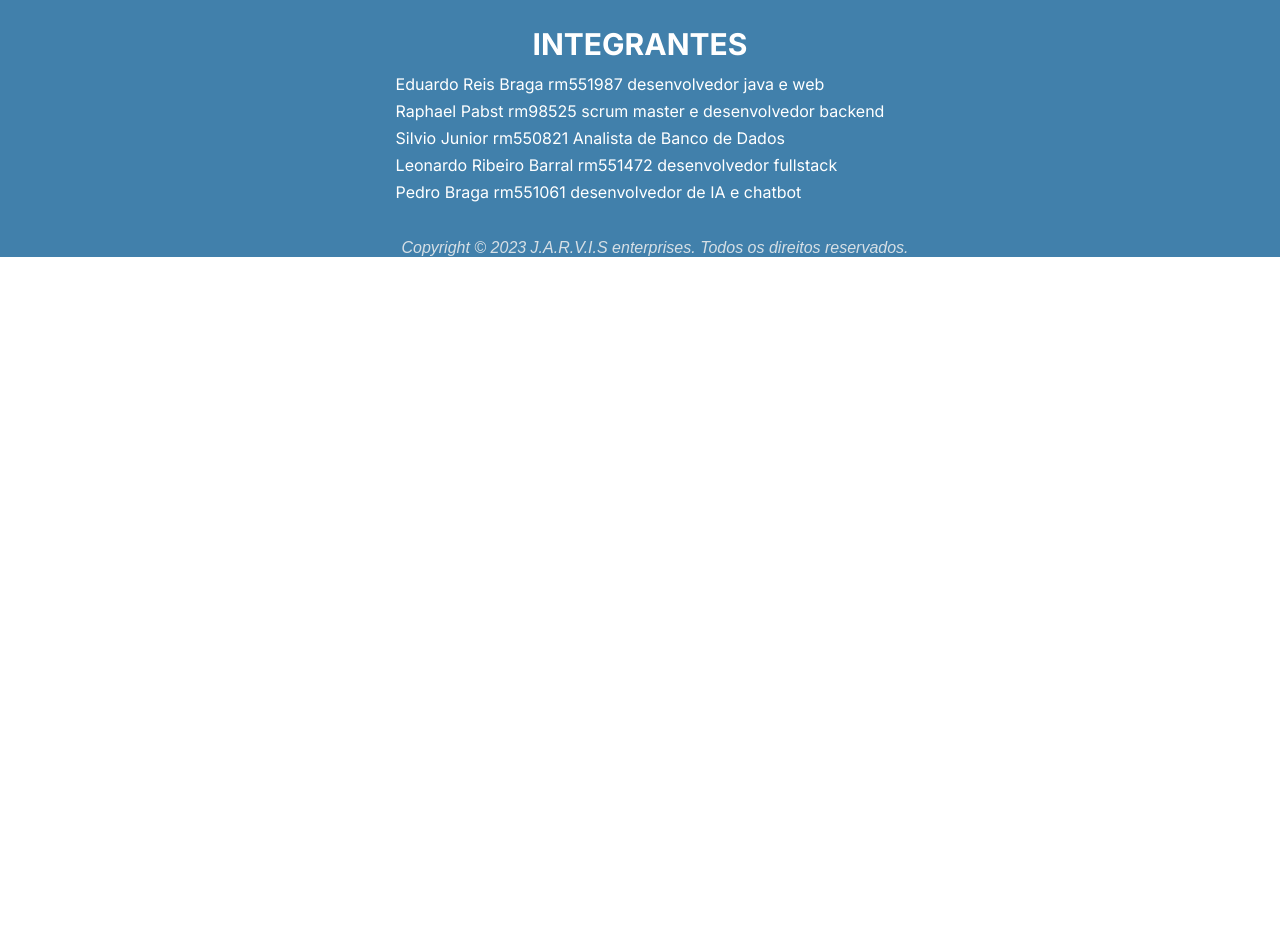
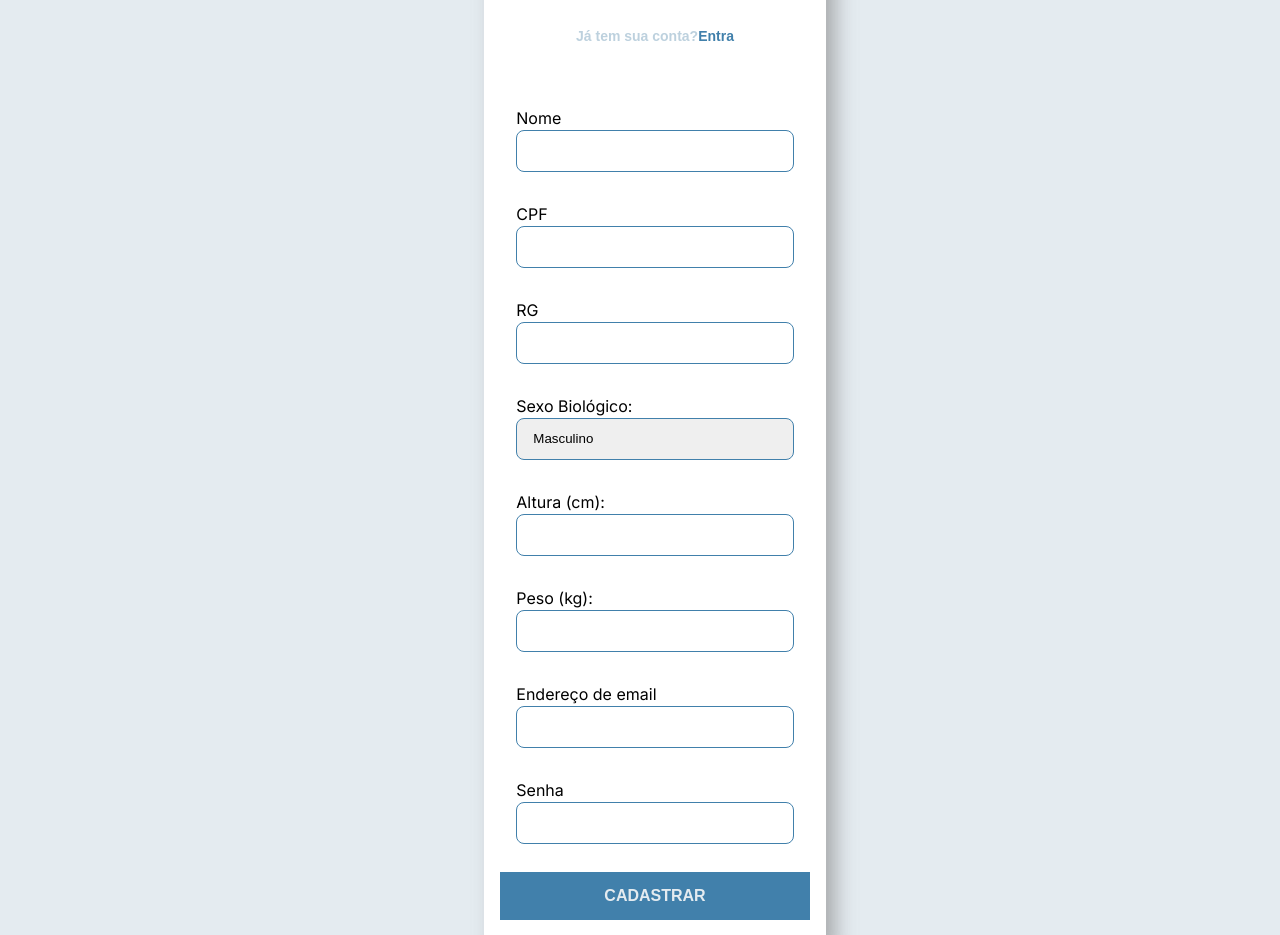
Before and after one commit to Edurb23/Jarvis, a Next.js app: page /cadastro in a window 1280 px wide. Shown: the part 357-1292 px from the top of the page. Before the commit the page ends 800 px from the top, so only its background shows below. Built offline with nearby package versions, Linux system fonts and the light colour scheme.

Commit message:
finalizando o cadastro

```diff
--- /dev/null
+++ b/src/app/cadastro/cadastro.scss
@@ -0,0 +1,199 @@
+@import '../../app/css/main.scss';
+@import '../../app/css/cores';
+@import '../../app/css/fonte';
+
+.fundo-cadastro{
+    .caixa-cadastro{
+        display: flex;
+        justify-content: center;
+        align-items: center;
+        width: 100%;
+        padding: 15px;
+        background-color: #e4ebf0;
+
+        div{
+            border-radius: 4px;
+            background-color: #FFFFFF;
+            padding: 1rem;
+            box-shadow: 10px 6px 20px 0 #8b8b8ba6;
+
+            .titulo-cadastro{
+                font-family: $principal-font;
+                font-size: 2rem;
+                font-weight: bold;
+                color: $text-color;
+                margin: 1.5rem 0 1rem;
+                text-align: center;
+                box-shadow: none;
+            }
+            .subtitulo-cadastro{
+                font-size: 0.875rem;
+                margin: 1rem 0;
+                .link-cadastro{
+                    text-decoration: none;
+                    color: $cor-principal;
+                    &:hover{
+                       text-decoration: underline;
+
+                    }
+               }
+            }
+            .nome{
+                box-sizing: border-box;
+                display: flex;
+                flex-direction: column;
+                position: relative;
+                box-shadow: none;
+                label{
+                    padding-bottom: 2px;
+                }
+                input{
+                    appearance: none;
+                    border-radius: 0.5rem;
+                    line-height: 1.5rem;
+                    padding: 0.5rem 1rem 0.5rem;
+                    border: 1px solid $cor-principal;
+                }
+            }
+            .cpf{
+                box-sizing: border-box;
+                display: flex;
+                flex-direction: column;
+                position: relative;
+                box-shadow: none;
+                label{
+                    padding-bottom: 2px;
+                }
+                input{
+                    appearance: none;
+                    border-radius: 0.5rem;
+                    line-height: 1.5rem;
+                    padding: 0.5rem 1rem 0.5rem;
+                    border: 1px solid $cor-principal;
+                }
+            }
+            .rg{
+                box-sizing: border-box;
+                display: flex;
+                flex-direction: column;
+                position: relative;
+                box-shadow: none;
+                label{
+                    padding-bottom: 2px;
+                }
+                input{
+                    appearance: none;
+                    border-radius: 0.5rem;
+                    line-height: 1.5rem;
+                    padding: 0.5rem 1rem 0.5rem;
+                    border: 1px solid $cor-principal;
+                }
+            }
+            .sexoBiologico{
+                box-sizing: border-box;
+                display: flex;
+                flex-direction: column;
+                position: relative;
+                box-shadow: none;
+                label{
+                    padding-bottom: 2px;
+                }
+                select {
+                    appearance: none;
+                    border-radius: 0.5rem;
+                    line-height: 1.5rem;
+                    padding: 0.5rem 1rem 0.5rem;
+                    border: 1px solid $cor-principal;
+                }
+            }
+            .altura{
+                box-sizing: border-box;
+                display: flex;
+                flex-direction: column;
+                position: relative;
+                box-shadow: none;
+                label{
+                    padding-bottom: 2px;
+                }
+                input{
+                    appearance: none;
+                    border-radius: 0.5rem;
+                    line-height: 1.5rem;
+                    padding: 0.5rem 1rem 0.5rem;
+                    border: 1px solid $cor-principal;
+                }
+            }
+            .peso{
+                box-sizing: border-box;
+                display: flex;
+                flex-direction: column;
+                position: relative;
+                box-shadow: none;
+                label{
+                    padding-bottom: 2px;
+                }
+                input{
+                    appearance: none;
+                    border-radius: 0.5rem;
+                    line-height: 1.5rem;
+                    padding: 0.5rem 1rem 0.5rem;
+                    border: 1px solid $cor-principal;
+                }
+            }
+            .email{
+                box-sizing: border-box;
+                display: flex;
+                flex-direction: column;
+                position: relative;
+                box-shadow: none;
+                label{
+                    padding-bottom: 2px;
+                }
+                input{
+                    appearance: none;
+                    border-radius: 0.5rem;
+                    line-height: 1.5rem;
+                    padding: 0.5rem 1rem 0.5rem;
+                    border: 1px solid $cor-principal;
+                }
+            }
+            .senha{
+                box-sizing: border-box;
+                display: flex;
+                flex-direction: column;
+                position: relative;
+                box-shadow: none;
+                label{
+                    padding-bottom: 2px;
+                }
+                input{
+                    appearance: none;
+                    border-radius: 0.5rem;
+                    line-height: 1.5rem;
+                    padding: 0.5rem 1rem 0.5rem;
+                    border: 1px solid $cor-principal;
+                }
+            }
+            .botaoLogin{
+                border: 0.125rem solid transparent;
+                cursor: pointer;
+                font-size: 1rem;
+                font-weight: bold;
+                height: 3rem;
+                line-height: 1.1rem;
+                white-space: nowrap;
+                background: $cor-principal;
+                border-color: transparent;
+                color: #e4ebf0;
+                opacity: 1;
+                margin: 0.75rem 0;
+                width: 100%;
+                &:hover{
+                    background: #0C6FF9;
+                    color: #FFFFFF;
+                }
+            }
+
+        }
+    }
+}
--- a/src/app/cadastro/page.jsx
+++ b/src/app/cadastro/page.jsx
@@ -1,11 +1,61 @@
 import React from 'react'
+import Link from 'next/link'
+import './cadastro.scss'
 
 export default function Cadastro() {
   return (
-    <div>
-        <h1>
-            PAGINA DE CADASTRO
-        </h1>
+    <div className='fundo-cadastro'>
+      <div className='caixa-cadastro' >
+        <div>
+
+          <div className='titulo-cadastro'>
+            <h1>Cadastro</h1>
+            <p className='subtitulo-cadastro'>Já tem sua conta?<Link className='link-cadastro' href="/login" >Entra</Link></p>
+
+          </div>
+          <form>
+            <div className='nome'>
+              <label for="idNome">Nome</label>
+              <input type="text" name='nome' id='idNome' required />
+            </div>
+            <div className='cpf'>
+              <label for="idCpf">CPF</label>
+              <input type="text" id="cpf" name="idCpf" required />
+            </div>
+            <div className='rg'>
+              <label for="idRg">RG</label>
+              <input type="text" id="rg" name="idRg" required />
+            </div>
+            <div className='sexoBiologico'>
+              <label for="sexoBiologicoID">Sexo Biológico:</label>
+              <select id="sexoBiologico" name="sexoBiologicoID" required>
+                <option value="masculino">Masculino</option>
+                <option value="feminino">Feminino</option>
+                <option value="outro">Outro</option>
+              </select>
+            </div>
+            <div className='altura'>
+              <label for="alturaID">Altura (cm):</label>
+              <input type="number" id="altura" name="alturaId" required />
+            </div>
+            <div className='peso'>
+              <label for="pesoID">Peso (kg):</label>
+              <input type="number" id="peso" name="peso" required />
+            </div>
+
+
+            <div className='email'>
+              <label for="idEmail">Endereço de email</label>
+              <input type="email" name='email' id='idEmail' required />
+            </div>
+            <div className='senha'>
+              <label for="idSenha">Senha</label>
+              <input type="password" name='senha' id='idSenha' required />
+            </div>
+            <button className='botaoLogin'>CADASTRAR</button>
+          </form>
+        </div>
+      </div>
     </div>
   )
 }
```
